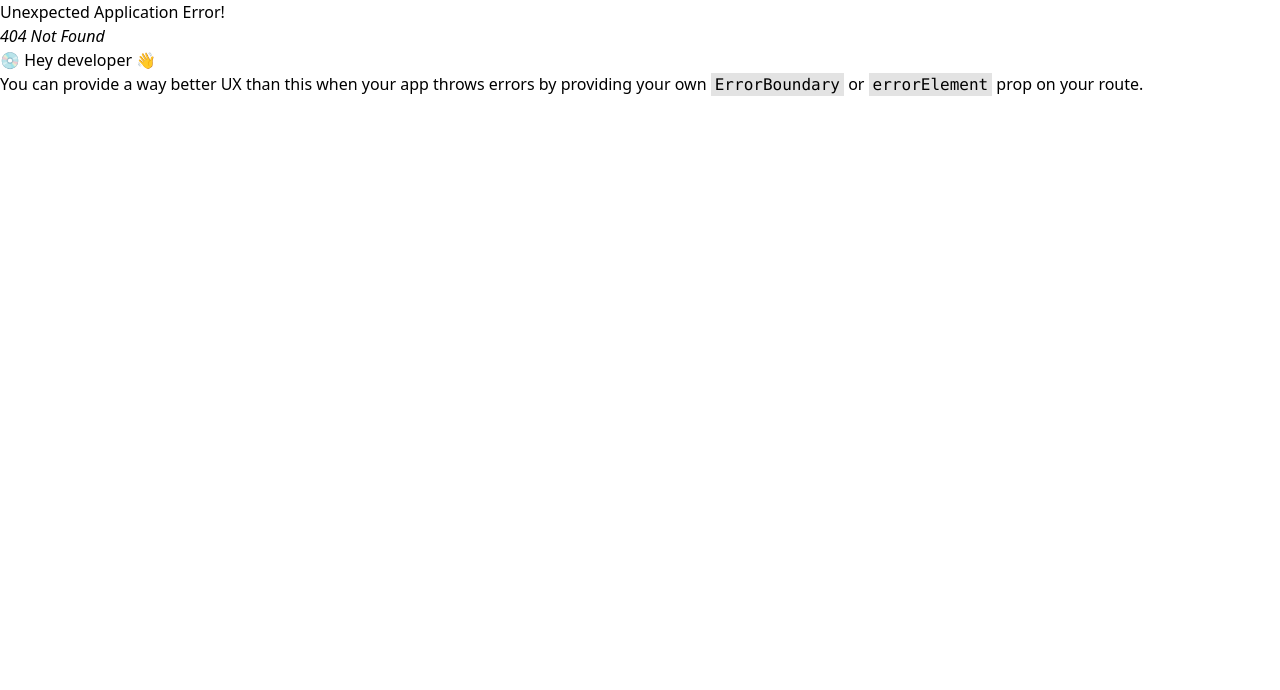
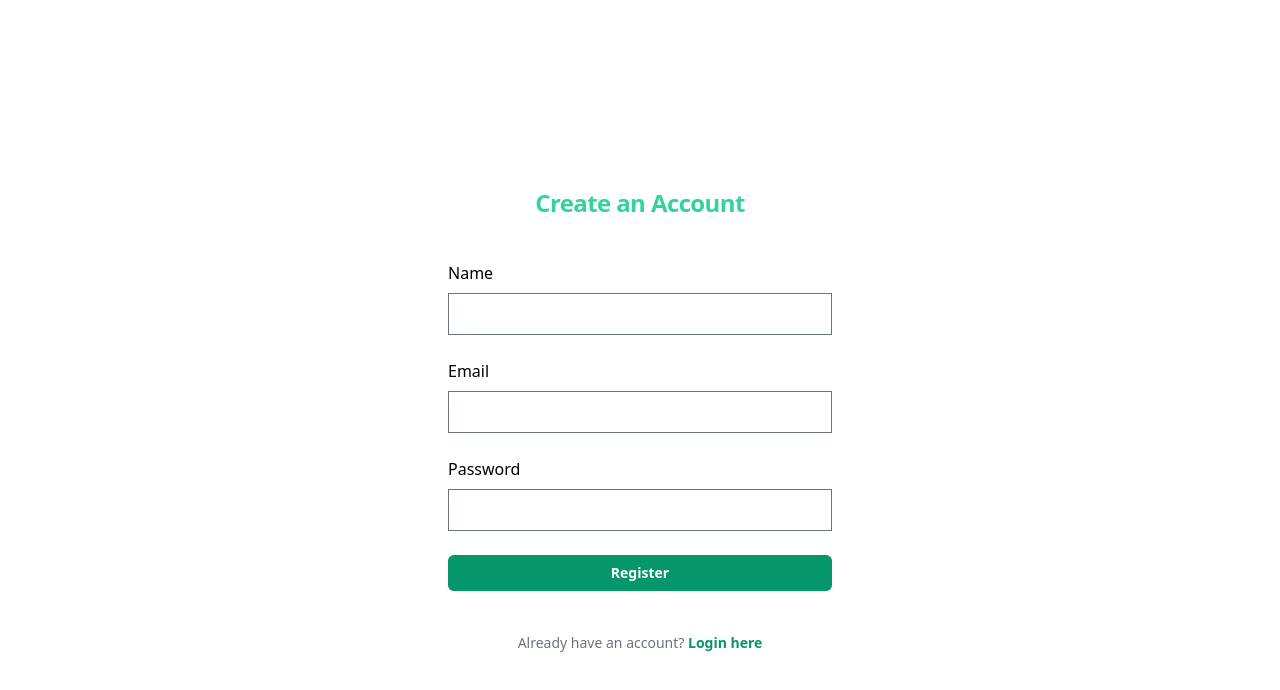
Before and after one commit to fazzaamiarso/react-forum-dicoding, a React (Vite) app: page /auth/register in a window 1280 px wide. Before the commit this address had no page. Shown: the top 690 px of the page. Built offline with nearby package versions, Linux system fonts and the light colour scheme; what prettier-plugin-tailwindcss would draw is missing.

Commit message:
feat: auth working

```diff
--- a/package.json
+++ b/package.json
@@ -20,8 +20,10 @@
     "@reduxjs/toolkit": "^1.9.5",
     "clsx": "^1.2.1",
     "html-react-parser": "^4.0.0",
+    "localforage": "^1.10.0",
     "react": "^18.2.0",
     "react-dom": "^18.2.0",
+    "react-hook-form": "^7.45.1",
     "react-redux": "^8.1.1",
     "react-router-dom": "^6.14.0"
   },
--- a/src/components/user-avatar.tsx
+++ b/src/components/user-avatar.tsx
@@ -1,3 +1,4 @@
+import { UserCircleIcon } from "@heroicons/react/24/solid";
 import * as Avatar from "@radix-ui/react-avatar";
 
 interface Props {
@@ -11,11 +12,7 @@ export const UserAvatar = ({ imgSrc, name }: Props): JSX.Element => {
     <Avatar.Root>
       <Avatar.Image src={imgSrc} alt={name} className="aspect-square w-5 rounded-full" />
       <Avatar.Fallback>
-        {name
-          .split(" ")
-          .slice(0, 2)
-          .map((word) => word.toUpperCase().charAt(0))
-          .join("")}
+        <UserCircleIcon aria-hidden="true" className="aspect-square w-5" />
       </Avatar.Fallback>
     </Avatar.Root>
   );
--- a/src/hooks/useAuth.tsx
+++ b/src/hooks/useAuth.tsx
@@ -0,0 +1,8 @@
+import { useGetOwnProfileQuery } from "@/services/api/user";
+
+// eslint-disable-next-line @typescript-eslint/explicit-function-return-type
+export const useAuth = () => {
+  const { data: user } = useGetOwnProfileQuery();
+
+  return { user };
+};
--- /dev/null
+++ b/src/routes/auth/login.tsx
@@ -0,0 +1,73 @@
+/* eslint-disable @typescript-eslint/no-misused-promises */
+import { useLoginMutation } from "@/services/api/user";
+import { useForm, type SubmitHandler } from "react-hook-form";
+import { Link, useNavigate } from "react-router-dom";
+
+interface FormData {
+  email: string;
+  password: string;
+}
+
+const Login = (): JSX.Element => {
+  const navigate = useNavigate();
+  const { register, handleSubmit } = useForm<FormData>();
+  const [loginUser] = useLoginMutation();
+
+  const onSubmit: SubmitHandler<FormData> = async (data) => {
+    await loginUser(data);
+    navigate("/");
+  };
+
+  return (
+    <div className="h-screen">
+      <div className="flex min-h-full flex-1 flex-col justify-center px-6 py-12 lg:px-8">
+        <div className="sm:mx-auto sm:w-full sm:max-w-sm">
+          <h2 className="mt-10 text-center text-2xl font-bold leading-9 tracking-tight text-emerald-400">
+            Sign into your account
+          </h2>
+        </div>
+
+        <div className="mt-10 sm:mx-auto sm:w-full sm:max-w-sm">
+          <form className="space-y-6" onSubmit={handleSubmit(onSubmit)}>
+            <div className="flex flex-col gap-2">
+              <label htmlFor="email">Email</label>
+              <input
+                type="email"
+                id="email"
+                autoComplete="email"
+                {...register("email", { required: true })}
+              />
+            </div>
+            <div className="flex flex-col gap-2">
+              <label htmlFor="password">Password</label>
+              <input
+                type="password"
+                autoComplete="current-password"
+                id="password"
+                {...register("password", { required: true, minLength: 6 })}
+              />
+            </div>
+            <button
+              type="submit"
+              className="flex w-full justify-center rounded-md bg-emerald-600 px-3 py-1.5 text-sm font-semibold leading-6 text-white shadow-sm hover:bg-emerald-500 focus-visible:outline focus-visible:outline-2 focus-visible:outline-offset-2 focus-visible:outline-indigo-600"
+            >
+              Login
+            </button>
+          </form>
+
+          <p className="mt-10 text-center text-sm text-gray-500">
+            Don't have an account?{" "}
+            <Link
+              to="/auth/register"
+              className="font-semibold leading-6 text-emerald-600 hover:text-emerald-500"
+            >
+              Register here
+            </Link>
+          </p>
+        </div>
+      </div>
+    </div>
+  );
+};
+
+export default Login;
--- /dev/null
+++ b/src/routes/auth/register.tsx
@@ -0,0 +1,81 @@
+/* eslint-disable @typescript-eslint/no-misused-promises */
+import { useLoginMutation, useRegisterMutation } from "@/services/api/user";
+import { useForm, type SubmitHandler } from "react-hook-form";
+import { Link, useNavigate } from "react-router-dom";
+
+interface FormData {
+  name: string;
+  email: string;
+  password: string;
+}
+
+const Register = (): JSX.Element => {
+  const navigate = useNavigate();
+  const [registerUser] = useRegisterMutation();
+  const [loginUser] = useLoginMutation();
+  const { register, handleSubmit } = useForm<FormData>();
+
+  const onSubmit: SubmitHandler<FormData> = async (data) => {
+    const user = await registerUser(data).unwrap();
+    await loginUser({ email: data.email, password: data.email });
+    console.log({ user, formData: data });
+    navigate("/");
+  };
+
+  return (
+    <div className="h-screen">
+      <div className="flex min-h-full flex-1 flex-col justify-center px-6 py-12 lg:px-8">
+        <div className="sm:mx-auto sm:w-full sm:max-w-sm">
+          <h2 className="mt-10 text-center text-2xl font-bold leading-9 tracking-tight text-emerald-400">
+            Create an Account
+          </h2>
+        </div>
+
+        <div className="mt-10 sm:mx-auto sm:w-full sm:max-w-sm">
+          <form className="space-y-6" onSubmit={handleSubmit(onSubmit)}>
+            <div className="flex flex-col gap-2">
+              <label htmlFor="name">Name</label>
+              <input type="text" id="name" {...register("name", { required: true })} />
+            </div>
+            <div className="flex flex-col gap-2">
+              <label htmlFor="email">Email</label>
+              <input
+                type="email"
+                id="email"
+                autoComplete="email"
+                {...register("email", { required: true })}
+              />
+            </div>
+            <div className="flex flex-col gap-2">
+              <label htmlFor="password">Password</label>
+              <input
+                type="password"
+                autoComplete="current-password"
+                id="password"
+                {...register("password", { required: true, minLength: 6 })}
+              />
+            </div>
+            <button
+              type="submit"
+              className="flex w-full justify-center rounded-md bg-emerald-600 px-3 py-1.5 text-sm font-semibold leading-6 text-white shadow-sm hover:bg-emerald-500 focus-visible:outline focus-visible:outline-2 focus-visible:outline-offset-2 focus-visible:outline-indigo-600"
+            >
+              Register
+            </button>
+          </form>
+
+          <p className="mt-10 text-center text-sm text-gray-500">
+            Already have an account?{" "}
+            <Link
+              to="/auth/login"
+              className="font-semibold leading-6 text-emerald-600 hover:text-emerald-500"
+            >
+              Login here
+            </Link>
+          </p>
+        </div>
+      </div>
+    </div>
+  );
+};
+
+export default Register;
--- a/src/routes/home.tsx
+++ b/src/routes/home.tsx
@@ -29,7 +29,9 @@ const Home = (): JSX.Element => {
                 />
                 <div className="space-y-4">
                   <h3 className="font-semibold">
-                    <Link to={`threads/${thread.id}`}>{thread.title}</Link>
+                    <Link to={`threads/${thread.id}`} className="line-clamp-2 break-all">
+                      {thread.title}
+                    </Link>
                   </h3>
                   <span className="p-1 text-xs ring-1">{thread.category}</span>
                   <div className="line-clamp-6 text-sm">{parse(thread.body)}</div>
--- a/src/routes/root.tsx
+++ b/src/routes/root.tsx
@@ -1,9 +1,16 @@
+import { UserAvatar } from "@/components/user-avatar";
+import { useAppDispatch } from "@/hooks/store";
+import { useAuth } from "@/hooks/useAuth";
+import { logout } from "@/services/authSlice";
 import { ArrowLeftOnRectangleIcon, Bars3Icon, XMarkIcon } from "@heroicons/react/20/solid";
 import * as Dialog from "@radix-ui/react-dialog";
 import clsx from "clsx";
-import { Link, Outlet } from "react-router-dom";
+import { Link, Outlet, useNavigate } from "react-router-dom";
 
 const App = (): JSX.Element => {
+  const navigate = useNavigate();
+  const dispatch = useAppDispatch();
+  const { user } = useAuth();
   return (
     <>
       <header className="mx-auto w-11/12">
@@ -43,7 +50,13 @@ const App = (): JSX.Element => {
                     </Link>
                   </li>
                 </ul>
-                <button className="mt-auto inline-flex items-center gap-3">
+                <button
+                  className="mt-auto inline-flex items-center gap-3"
+                  onClick={() => {
+                    dispatch(logout());
+                    navigate("/auth/login");
+                  }}
+                >
                   <ArrowLeftOnRectangleIcon aria-hidden="true" className="aspect-square w-5" />{" "}
                   Logout
                 </button>
@@ -53,6 +66,7 @@ const App = (): JSX.Element => {
           <h1 className="text-xl font-bold text-green-500">
             <Link to="/">Giron</Link>
           </h1>
+          <UserAvatar imgSrc={user?.avatar ?? ""} name={user?.name ?? ""} />
         </div>
       </header>
       <main className="mx-auto my-8 w-11/12">
--- a/src/services/api/user.ts
+++ b/src/services/api/user.ts
@@ -1,6 +1,5 @@
 import { type RootState } from "@/store";
 import { createApi, fetchBaseQuery } from "@reduxjs/toolkit/query/react";
-import { setToken, setUser } from "../authSlice";
 
 const BASE_URL = "https://forum-api.dicoding.dev/v1/";
 
@@ -13,7 +12,16 @@ interface User {
 
 export const userApi = createApi({
   reducerPath: "userApi",
-  baseQuery: fetchBaseQuery({ baseUrl: BASE_URL }),
+  baseQuery: fetchBaseQuery({
+    baseUrl: BASE_URL,
+    prepareHeaders: (headers, { getState }) => {
+      const token = (getState() as RootState).auth.token;
+      if (token !== null) {
+        headers.set("Authorization", `Bearer ${token}`);
+      }
+      return headers;
+    },
+  }),
   endpoints: (builder) => ({
     getAllUsers: builder.query<User[], void>({
       query: () => "users",
@@ -22,47 +30,29 @@ export const userApi = createApi({
       },
     }),
     getOwnProfile: builder.query<User, void>({
-      queryFn: async (_args, { getState, dispatch }, _options, baseQuery) => {
-        const token = (getState() as RootState).auth.token;
-        if (token === null)
-          return {
-            error: {
-              error: "Internal server error!",
-              status: 403,
-              data: "Token must be provided",
-            },
-          };
-
-        const res = await baseQuery({
-          url: "users/me",
-          headers: { Authorization: `Bearer ${token}` },
-        });
-        const user = (res.data as { data: { user: User } }).data.user;
-
-        dispatch(setUser({ user }));
-
-        return { data: user };
+      query: () => "users/me",
+      transformResponse: (rawResult: { data: { user: User } }) => {
+        return rawResult.data.user;
       },
     }),
     register: builder.mutation<User, Omit<User, "id" | "avatar"> & { password: string }>({
       query: (userData) => ({ url: "register", method: "POST", body: userData }),
+      transformResponse: (rawResult: { data: { user: User } }) => {
+        return rawResult.data.user;
+      },
     }),
-    login: builder.mutation<string, { email: string; password: string }>({
-      queryFn: async (credentials, { dispatch }, _options, baseQuery) => {
-        const res = await baseQuery({
-          url: "login",
-          method: "POST",
-          body: credentials,
-        });
-
-        const token = (res.data as { data: { token: string } }).data.token;
-
-        dispatch(setToken({ token }));
-
-        return { data: token };
-      },
+    login: builder.mutation<{ token: string }, { email: string; password: string }>({
+      query: (credentials) => ({
+        url: "login",
+        method: "POST",
+        body: credentials,
+      }),
+      transformResponse: (rawResult: { data: { token: string } }) => ({
+        token: rawResult.data.token,
+      }),
     }),
   }),
 });
 
-export const { useGetAllUsersQuery } = userApi;
+export const { useGetAllUsersQuery, useGetOwnProfileQuery, useLoginMutation, useRegisterMutation } =
+  userApi;
--- a/src/services/authSlice.ts
+++ b/src/services/authSlice.ts
@@ -1,5 +1,6 @@
 import { type RootState } from "@/store";
-import { type PayloadAction, createSlice } from "@reduxjs/toolkit";
+import { createSlice } from "@reduxjs/toolkit";
+import { userApi } from "./api/user";
 
 interface User {
   id: string;
@@ -12,22 +13,29 @@ interface AuthState {
   user: User | null;
   token: string | null;
 }
+const initialToken = localStorage.getItem("giron-auth-token") ?? null;
 
 const authSlice = createSlice({
   name: "auth",
   // eslint-disable-next-line @typescript-eslint/consistent-type-assertions
-  initialState: { user: null, token: null } as AuthState,
+  initialState: { user: null, token: initialToken } as AuthState,
   reducers: {
-    setUser: (state, { payload: { user } }: PayloadAction<{ user: User }>) => {
-      state.user = user;
+    logout: (state) => {
+      state.user = null;
+      state.token = null;
     },
-    setToken: (state, { payload: { token } }: PayloadAction<{ token: string }>) => {
-      state.token = token;
-    },
+  },
+  extraReducers: (builder) => {
+    builder.addMatcher(userApi.endpoints.login.matchFulfilled, (state, { payload }) => {
+      state.token = payload.token;
+    });
+    builder.addMatcher(userApi.endpoints.getOwnProfile.matchFulfilled, (state, { payload }) => {
+      state.user = payload;
+    });
   },
 });
 
-export const { setUser, setToken } = authSlice.actions;
+export const { logout } = authSlice.actions;
 
 export default authSlice.reducer;
 
--- /dev/null
+++ b/src/services/listenerMiddleware.ts
@@ -0,0 +1,19 @@
+import { createListenerMiddleware } from "@reduxjs/toolkit";
+import { userApi } from "./api/user";
+import { logout } from "./authSlice";
+
+export const listenereMiddleware = createListenerMiddleware();
+
+listenereMiddleware.startListening({
+  matcher: userApi.endpoints.login.matchFulfilled,
+  effect: async (action) => {
+    localStorage.setItem("giron-auth-token", action.payload.token);
+  },
+});
+
+listenereMiddleware.startListening({
+  actionCreator: logout,
+  effect: async () => {
+    localStorage.removeItem("giron-auth-token");
+  },
+});
--- a/src/store.ts
+++ b/src/store.ts
@@ -2,6 +2,7 @@ import { configureStore } from "@reduxjs/toolkit";
 import { threadApi } from "@/services/api/thread";
 import { userApi } from "./services/api/user";
 import authSlice from "./services/authSlice";
+import { listenereMiddleware } from "./services/listenerMiddleware";
 
 export const store = configureStore({
   reducer: {
@@ -10,6 +11,7 @@ export const store = configureStore({
     [userApi.reducerPath]: userApi.reducer,
   },
   middleware: (getDefaultMiddleware) => [
+    listenereMiddleware.middleware, // must be placed before defaultMiddleware
     ...getDefaultMiddleware(),
     threadApi.middleware,
     userApi.middleware,
```
Also changed, not shown: src/main.tsx (+9 -0 lines), 1 other file (tests, documents, lock files or other folders).
